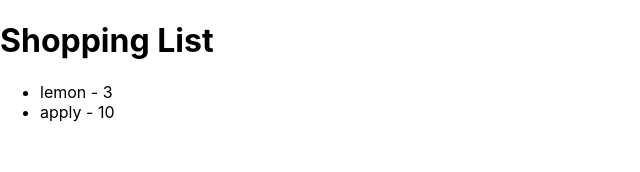
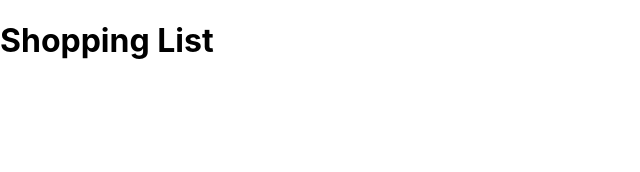
Before and after one commit to na-lin/Learn-Typescript, a React (Create React App) app in the folder shopping-app/: page / in a window 1280 px wide. Shown: the top 172 px of the page, without its empty margins (0-640 px from the left). Built offline with nearby package versions, Linux system fonts and the light colour scheme.

Commit message:
useState with ts

```diff
--- a/shopping-app/src/App.tsx
+++ b/shopping-app/src/App.tsx
@@ -1,13 +1,17 @@
-import React from "react";
+import React, { useState } from "react";
 import Greeter from "./components/Greeter";
 import ShoppingList from "./components/ShoppingList";
 import "./App.css";
 
+// models
+import Item from "./models/item";
+
 function App() {
-  const items = [
-    { id: 1, product: "lemon", quantity: 3 },
-    { id: 2, product: "apply", quantity: 10 },
-  ];
+  const [items, setItems] = useState<Item[]>([]);
+  // const items = [
+  //   { id: 1, product: "lemon", quantity: 3 },
+  //   { id: 2, product: "apply", quantity: 10 },
+  // ];
   return (
     <div>
       <ShoppingList items={items} />
--- /dev/null
+++ b/shopping-app/src/models/item.ts
@@ -0,0 +1,5 @@
+export default interface Item {
+  id: number;
+  product: string;
+  quantity: number;
+}
```
Also changed, not shown: shopping-app/src/components/ShoppingList.tsx (+1 -6 lines).
